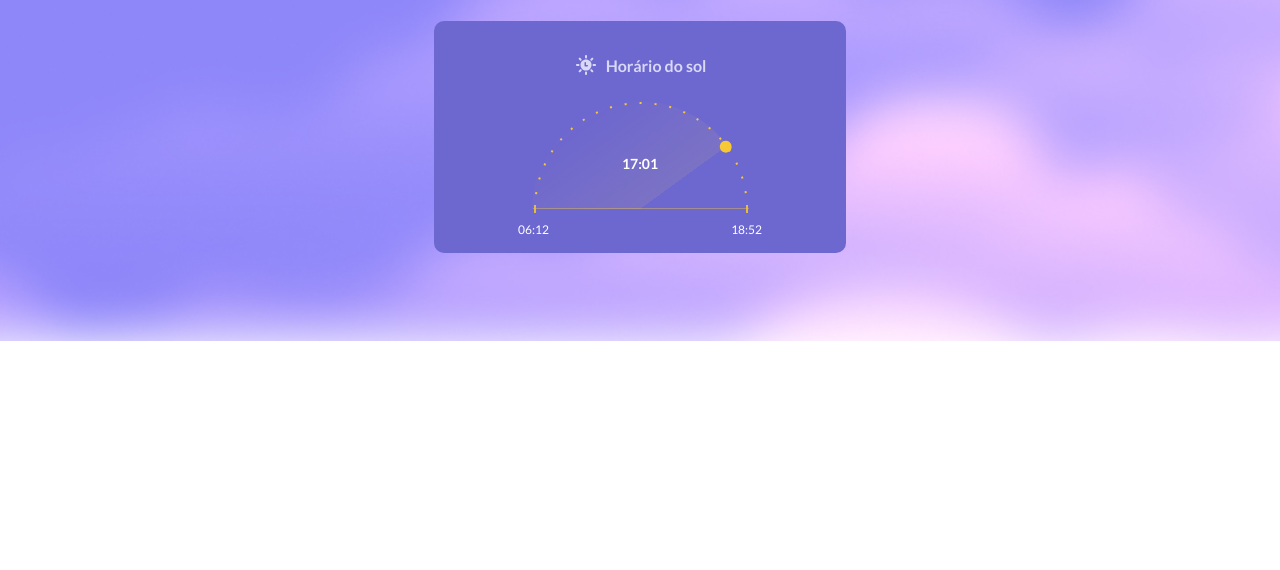
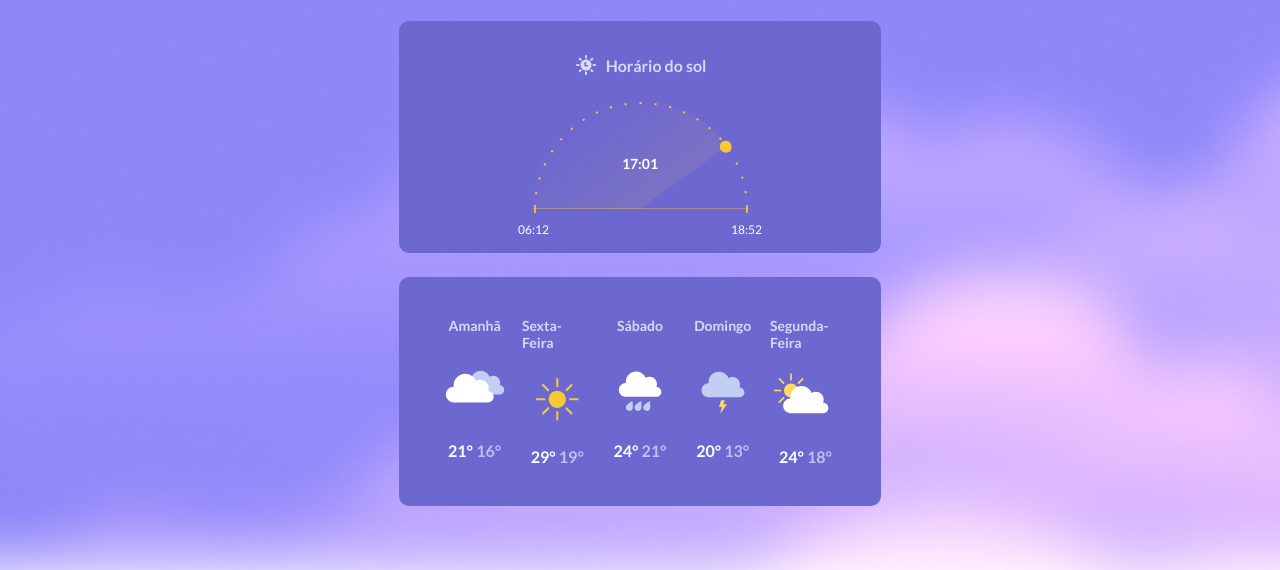
Before and after one commit to phillyagyu/weather, a plain HTML site: page index.html in a window 1280 px wide. Shown: the part 731-1301 px from the top of the page. Before the commit the page ends 1072 px from the top, so only its background shows below. Drawn offline with Linux system fonts and the light colour scheme.

Commit message:
Add section week-weather

```diff
--- a/index.html
+++ b/index.html
@@ -108,7 +108,33 @@
         </div>
 
       </section>
-      <section class="week-weather"></section>
+      <section class="week-weather">
+        <div class="day">
+          <h4 class="title">Amanhã</h4>
+          <img src="./assets/weather-clouds.svg" alt="Ícone de nuvens">
+          <p class="maxmin">21° <span>16°</span></p>
+        </div>
+        <div class="day">
+          <h4 class="title">Sexta-Feira</h4>
+          <img src="./assets/weather-sun.svg" alt="Ícone de nuvens">
+          <p class="maxmin">29° <span>19°</span></p>
+        </div>
+        <div class="day">
+          <h4 class="title">Sábado</h4>
+          <img src="./assets/weather-rain.svg" alt="Ícone de nuvens">
+          <p class="maxmin">24° <span>21°</span></p>
+        </div>
+        <div class="day">
+          <h4 class="title">Domingo</h4>
+          <img src="./assets/weather-storm.svg" alt="Ícone de nuvens">
+          <p class="maxmin">20° <span>13°</span></p>
+        </div>
+        <div class="day">
+          <h4 class="title">Segunda-Feira</h4>
+          <img src="./assets/weather-cloudy.svg" alt="Ícone de nuvens">
+          <p class="maxmin">24° <span>18°</span></p>
+        </div>
+      </section>
     </main>
     <script src="./script.js"></script>
   </body>
--- a/style.css
+++ b/style.css
@@ -310,3 +310,36 @@ time.now {
   padding: 0 1.6rem 1.6rem;
   max-width: 27.6rem;
 }
+
+/*Week weather*/
+.week-weather {
+  padding: 4rem;
+
+  display: flex;
+  gap: 1.2rem;
+}
+
+.day {
+  flex: 1;
+
+  display: grid;
+  justify-items: center;
+  gap: 1.6rem;
+}
+
+.day h4.title {
+  font-size: 1.4rem;
+  line-height: 1.7rem;
+  color: #DAD8F7;
+}
+
+.maxmin{
+  font-weight: 700;
+  font-size: 1.6rem;
+  line-height: 1.9rem;
+  color: #FFFFFF;
+}
+
+.maxmin span {
+  color: #C2BFF4;
+}
```
Also changed, not shown: assets/weather-clouds.svg (added), assets/weather-cloudy.svg (added), assets/weather-rain.svg (added), assets/weather-storm.svg (added), assets/weather-sun.svg (added).
